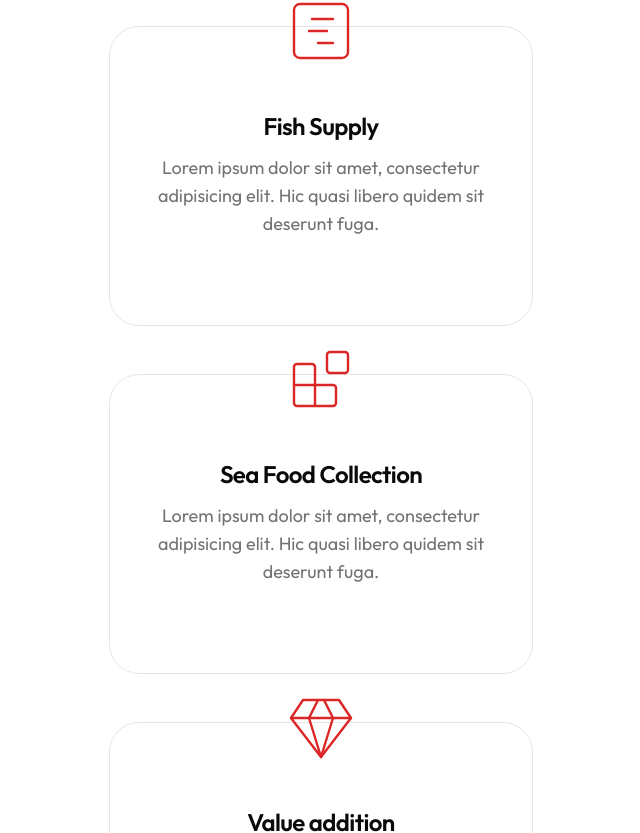
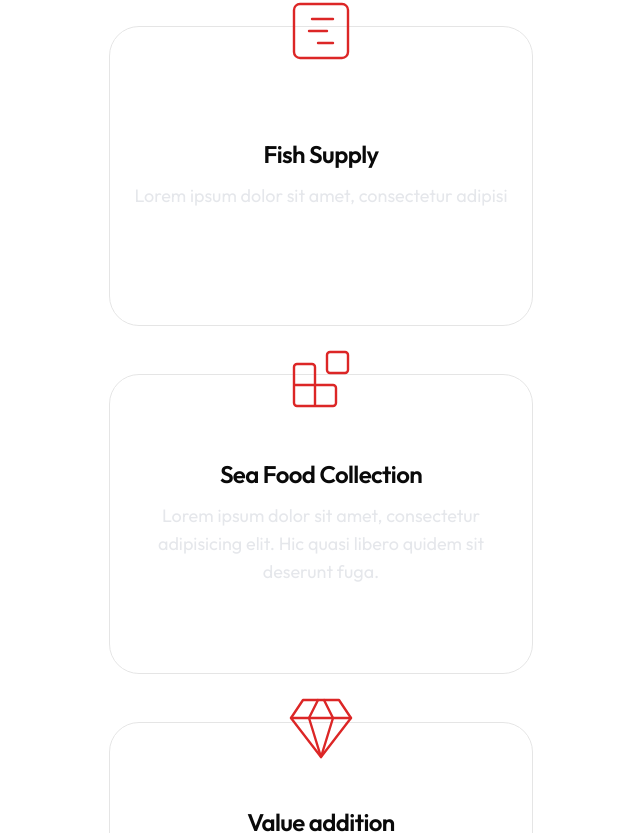
Before and after one commit to supunnimesh365/fisheries, a Next.js app: page / in a window 1280 px wide. Shown: the part 1507-2340 px from the top of the page, without its empty margins (319-959 px from the left). Built offline with nearby package versions, Linux system fonts and the light colour scheme.

Commit message:
new ui updattted

```diff
--- /dev/null
+++ b/app/loading.jsx
@@ -0,0 +1,5 @@
+export default function Loading() {
+  return <main className="bg-[#3F94E0]">
+    <h2 className="text-primary">Loading...</h2>
+  </main>;
+}
--- a/app/register/page.jsx
+++ b/app/register/page.jsx
@@ -3,6 +3,7 @@ import { MailIcon, HomeIcon, PhoneCall } from "lucide-react";
 // components
 import RegisterForm from "@/components/RegisterForm";
 import { useState } from "react";
+import { useRouter } from "next/navigation";
 
 const Admin = () => {
   return (
@@ -16,7 +17,7 @@ const Admin = () => {
           </div>
         </div>
         {/* info text & form */}
-        <RegisterForm />
+        <RegisterFrm />
       </div>
     </section>
   );
--- a/components/About.jsx
+++ b/components/About.jsx
@@ -124,16 +124,16 @@ const About = () => {
         </h2>
         <div className='flex flex-col xl:flex-row'>
           {/* image */}
-          <div className='hidden xl:flex flex-1 relative'>
+          {/* <div className='hidden xl:flex flex-1 relative'>
             <DevImg
               containerStyles='dark:bg-about_shape_dark w-[600px] h-[500px] bg-no-repeat relative'
               imgSrc='/logo.png'
             />
-          </div>
+          </div> */}
           {/* tabs */}
           <div className='flex-1'>
             <Tabs defaultValue='personal'>
-              <TabsList className='w-full grid xl:grid-cols-3 xl:max-w-[520px] xl:border dark:border-none'>
+              <TabsList className='mx-auto w-full grid items-center xl:grid-cols-3 xl:max-w-[520px] xl:border dark:border-none'>
                 <TabsTrigger className='w-[162px] xl:w-auto' value='personal'>
                   Company Info
                 </TabsTrigger>
--- a/components/Header.jsx
+++ b/components/Header.jsx
@@ -25,8 +25,8 @@ const Header = () => {
     <header
       className={`${
         header
-          ? 'py-4 bg-[#3F94E0] shadow-lg dark:bg-accent'
-          : 'py-6 bg-[#3F94E0]'
+          ? 'py-4 bg-[#163746] shadow-lg dark:bg-accent'
+          : 'py-6 bg-[#163746]'
       } sticky top-0 z-30 transition-all ${pathname === '/' && 'bg-[#3F94E2]'}`}
     >
       <div className='container mx-auto'>
--- a/components/Hero.jsx
+++ b/components/Hero.jsx
@@ -16,6 +16,9 @@ import DevImg from './DevImg';
 import Badge from './Badge';
 import Socials from './Socials';
 import Carousel from './Carousel';
+import { resolve } from 'styled-jsx/css';
+
+
 
 const Hero = () => {
   return (
@@ -93,9 +96,6 @@ const Hero = () => {
           </div> */}
         </div>
         {/* icon */}
-        <div className='hidden md:flex absolute left-2/4 bottom-44 xl:bottom-12 animate-bounce'>
-          <RiArrowDownSLine className='text-3xl text-primary' />
-        </div>
       </div>
     </section>
   );
--- a/components/LoginForm.jsx
+++ b/components/LoginForm.jsx
@@ -18,7 +18,7 @@ const LoginForm = () => {
         <Input type='password' id='password' placeholder='Password' />
         <KeyIcon className='absolute right-6' size={20} />
       </div>
-      <Button className='bg-[#3F94E0]'>
+      <Button className='bg-[#2fb14f]'>
         Login
         <ArrowRightIcon size={20} />
       </Button>
--- a/components/Services.jsx
+++ b/components/Services.jsx
@@ -12,7 +12,7 @@ const servicesData = [
     icon: <GanttChartSquare size={72} strokeWidth={0.8} />,
     title: 'Fish Supply',
     description:
-      'Lorem ipsum dolor sit amet, consectetur adipisicing elit. Hic quasi libero quidem sit deserunt fuga.',
+      'Lorem ipsum dolor sit amet, consectetur adipisi',
   },
   {
     icon: <Blocks size={72} strokeWidth={0.8} />,
@@ -50,7 +50,7 @@ const Services = () => {
                 </CardHeader>
                 <CardContent className='text-center bg-white bg-opacity-0'>
                   <CardTitle className='mb-4'>{item.title}</CardTitle>
-                  <CardDescription className='text-lg'>
+                  <CardDescription className='text-lg text-gray-200'>
                     {item.description}
                   </CardDescription>
                 </CardContent>
--- a/components/Work.jsx
+++ b/components/Work.jsx
@@ -20,26 +20,18 @@ const productData = [
     image: '/work/fish (5).jpeg',
     category: 'fish',
     name: 'Fish',
-    description:
-      'Lorem ipsum dolor sit amet consectetur adipisicing elit. Cumque, quis.',
-    link: '/',
     github: '/',
   },
   {
     image: '/work/fish (1).jpeg',
     category: 'fish',
     name: 'Solstice Website',
-    description:
-      'Lorem ipsum dolor sit amet consectetur adipisicing elit. Cumque, quis.',
-    link: '/',
     github: '/',
   },
   {
     image: '/work/fish (2).jpeg',
     category: 'fish',
     name: 'Lumina Website',
-    description:
-      'Lorem ipsum dolor sit amet consectetur adipisicing elit. Cumque, quis.',
     link: '/',
     github: '/',
   },
@@ -47,8 +39,6 @@ const productData = [
     image: '/work/fish (3).jpeg',
     category: 'fish',
     name: 'Evolve Website',
-    description:
-      'Lorem ipsum dolor sit amet consectetur adipisicing elit. Cumque, quis.',
     link: '/',
     github: '/',
   },
@@ -56,8 +46,6 @@ const productData = [
     image: '/work/fish (4).jpeg',
     category: 'fish',
     name: 'Ignite Website',
-    description:
-      'Lorem ipsum dolor sit amet consectetur adipisicing elit. Cumque, quis.',
     link: '/',
     github: '/',
   },
@@ -65,8 +53,6 @@ const productData = [
     image: '/work/fish (6).jpeg',
     category: 'fish',
     name: 'Envision Website',
-    description:
-      'Lorem ipsum dolor sit amet consectetur adipisicing elit. Cumque, quis.',
     link: '/',
     github: '/',
   },
@@ -74,10 +60,6 @@ const productData = [
     image: '/work/fish (9).jpeg',
     category: 'fish',
     name: 'Serenity Website',
-    description:
-      'Lorem ipsum dolor sit amet consectetur adipisicing elit. Cumque, quis.',
-    link: '/',
-    github: '/',
   },
   {
     image: '/work/fish (7).jpeg',
@@ -120,7 +102,7 @@ const Work = () => {
             slidesPerView={1}
             breakpoints={{
               640: {
-                slidesPerView: 2,
+                slidesPerView: 3,
               },
             }}
             spaceBetween={30}
@@ -128,7 +110,7 @@ const Work = () => {
             pagination={{ clickable: true }}
           >
             {/* show only the first 4 projects for the slides */}
-            {productData.slice(0, 4).map((product, index) => {
+            {productData.slice(0, 8).map((product, index) => {
               return (
                 <SwiperSlide key={index}>
                   <ProjectCard project={product} />
--- a/components/ui/sheet.jsx
+++ b/components/ui/sheet.jsx
@@ -17,7 +17,7 @@ const SheetPortal = SheetPrimitive.Portal;
 const SheetOverlay = React.forwardRef(({ className, ...props }, ref) => (
   <SheetPrimitive.Overlay
     className={cn(
-      'fixed inset-0 z-50 bg-background/80 backdrop-blur-sm data-[state=open]:animate-in data-[state=closed]:animate-out data-[state=closed]:fade-out-0 data-[state=open]:fade-in-0',
+      'fixed inset-0 z-50 bg-[#163746]/8 backdrop-blur-sm data-[state=open]:animate-in data-[state=closed]:animate-out data-[state=closed]:fade-out-0 data-[state=open]:fade-in-0',
       className
     )}
     {...props}
@@ -27,7 +27,7 @@ const SheetOverlay = React.forwardRef(({ className, ...props }, ref) => (
 SheetOverlay.displayName = SheetPrimitive.Overlay.displayName;
 
 const sheetVariants = cva(
-  'fixed z-50 gap-4 bg-background p-6 shadow-lg transition ease-in-out data-[state=open]:animate-in data-[state=closed]:animate-out data-[state=closed]:duration-300 data-[state=open]:duration-500',
+  'fixed z-50 gap-4 bg-[#163746] p-6 shadow-lg transition ease-in-out data-[state=open]:animate-in data-[state=closed]:animate-out data-[state=closed]:duration-300 data-[state=open]:duration-500',
   {
     variants: {
       side: {
```
Also changed, not shown: app/page.jsx (+9 -6 lines), components/RegisterForm.jsx (+12 -2 lines), 1 other file (tests, documents, lock files or other folders).
